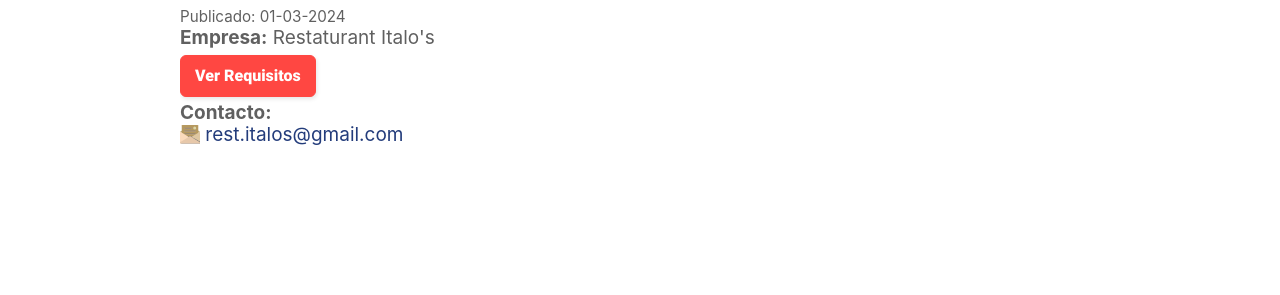
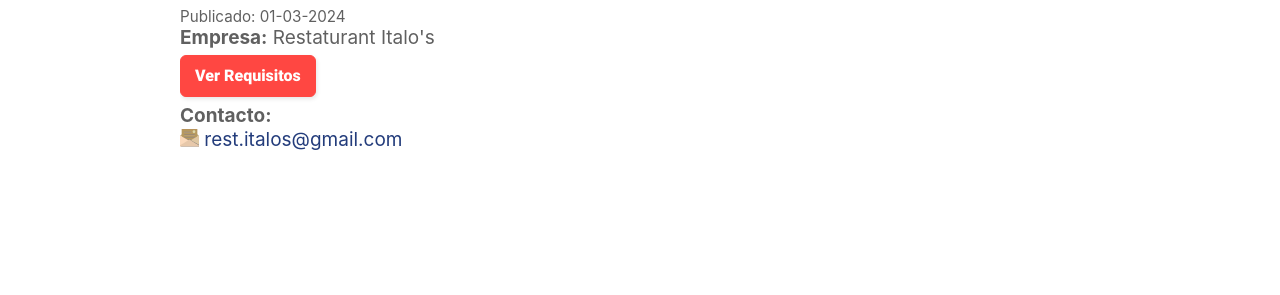
Before and after one commit to miempleo/vacantes.netlify.app, a Jekyll site: the page built from _categories/gastronomia-y-turismo.md, in a window 1280 px wide. Shown: the part 269-564 px from the top of the page. Built offline with Jekyll 4.4.1, drawn with Linux system fonts in a browser that asks for light colours.

Commit message:
fix search

```diff
--- a/_includes/category-body.html
+++ b/_includes/category-body.html
@@ -53,23 +53,34 @@
           </ul>
           </div>
           {% endif %}
-          <div style="margin-top:5px;"><strong>Contacto:</strong><br />
+          <div style="margin-top:8px;"><strong>Contacto:</strong><br />
             {% if post.contact_whatsapp %}
-          <a href="https://api.whatsapp.com/send?phone=507{{ post.contact_whatsapp | strip_html }}"
-              target="_blank"><div style="display: inline-flex;"><img src="/assets/img/icon-whatsapp.svg" width="20px" alt="WhatsApp">&nbsp;{{
-              post.contact_whatsapp | strip_html }}</div></a>
-              <div style="clear: both;"></div>
+          <a href="https://api.whatsapp.com/send?phone=507{{ post.contact_whatsapp | strip_html }}" target="_blank">
+            <div class="icon baseline">
+              <img src="/assets/img/icon-whatsapp.svg" width="20px" alt="WhatsApp">
+            </div>&nbsp;{{
+            post.contact_whatsapp | strip_html }}
+          </a>
           {% endif %}
             {% if post.contact_phone %}
             {{ post.contact_phone | strip_html }}<br />
             {% endif %}
             {% if post.contact_email %}
-            <a href="mailto:{{ post.contact_email | strip_html }}"><div style="display: inline-flex;"><img src="/assets/img/icon-mail.svg" width="20px" alt="email">&nbsp;{{ post.contact_email | strip_html }}</div></a>
-            <br />
+
+            <a href="mailto:{{ post.contact_email | strip_html }}" target="_blank">
+              <div class="icon baseline">
+                <img src="/assets/img/icon-mail.svg" width="20px" alt="Email">
+              </div>&nbsp;{{ post.contact_email | strip_html }}
+            </a>
+
             {% endif %}
             {% if post.contact_url %}
-            <a href="{{ post.contact_url | strip_html }}"
-              target="_blank"><div style="display: inline-flex;"><img src="/assets/img/icon-url.svg" width="20px" alt="URL">&nbsp;{{ post.contact_url | truncate: 40 }}</div></a>
+
+            <a href="{{ post.contact_url | strip_html }}" target="_blank">
+              <div class="icon baseline">
+                <img src="/assets/img/icon-url.svg" width="20px" alt="URL">
+              </div>&nbsp;{{ post.contact_url | truncate: 40 }}
+            </a>
             {% endif %}
           </div>
       </div>
--- a/assets/js/search.js
+++ b/assets/js/search.js
@@ -45,13 +45,13 @@
         }
         appendString += '<div class="post-entry" style="margin-top: 5px;"><strong>Contacto:</strong></div>';
         if(item.whatsapp.length){
-          appendString +=  '<div style="display: inline-flex;"><img src="/assets/img/icon-whatsapp.svg" width="20px" alt="email">&nbsp;<a href="https://api.whatsapp.com/send?phone=507'+ item.whatsapp + '" target="_blank">' + item.whatsapp + '</a></div><br/>';
+          appendString +=  '<div ><img src="/assets/img/icon-whatsapp.svg" width="20px" alt="email">&nbsp;<a href="https://api.whatsapp.com/send?phone=507'+ item.whatsapp + '" target="_blank">' + item.whatsapp + '</a></div><br/>';
         }
         if(item.email.length){
-          appendString +=  '<div style="display: inline-flex;"><img src="/assets/img/icon-mail.svg" width="20px" alt="email">&nbsp;<a href="mailto:'+ item.email + '">' + item.email + '</a></div><br/>';
+          appendString +=  '<div><img src="/assets/img/icon-mail.svg" width="20px" alt="email">&nbsp;<a href="mailto:'+ item.email + '">' + item.email + '</a></div><br/>';
         }
         if(item.url.length){
-          appendString +=  '<div style="display: inline-flex;"><img src="/assets/img/icon-url.svg" width="20px" alt="url">&nbsp;<a href="'+ item.url + '" target="_blank">Ir a un URL externo</a></div><br/>';
+          appendString +=  '<div><img src="/assets/img/icon-url.svg" width="20px" alt="url">&nbsp;<a href="'+ item.url + '" target="_blank">Ir a un URL externo</a></div><br/>';
         }
         appendString += '</article></li>';
       }
```
